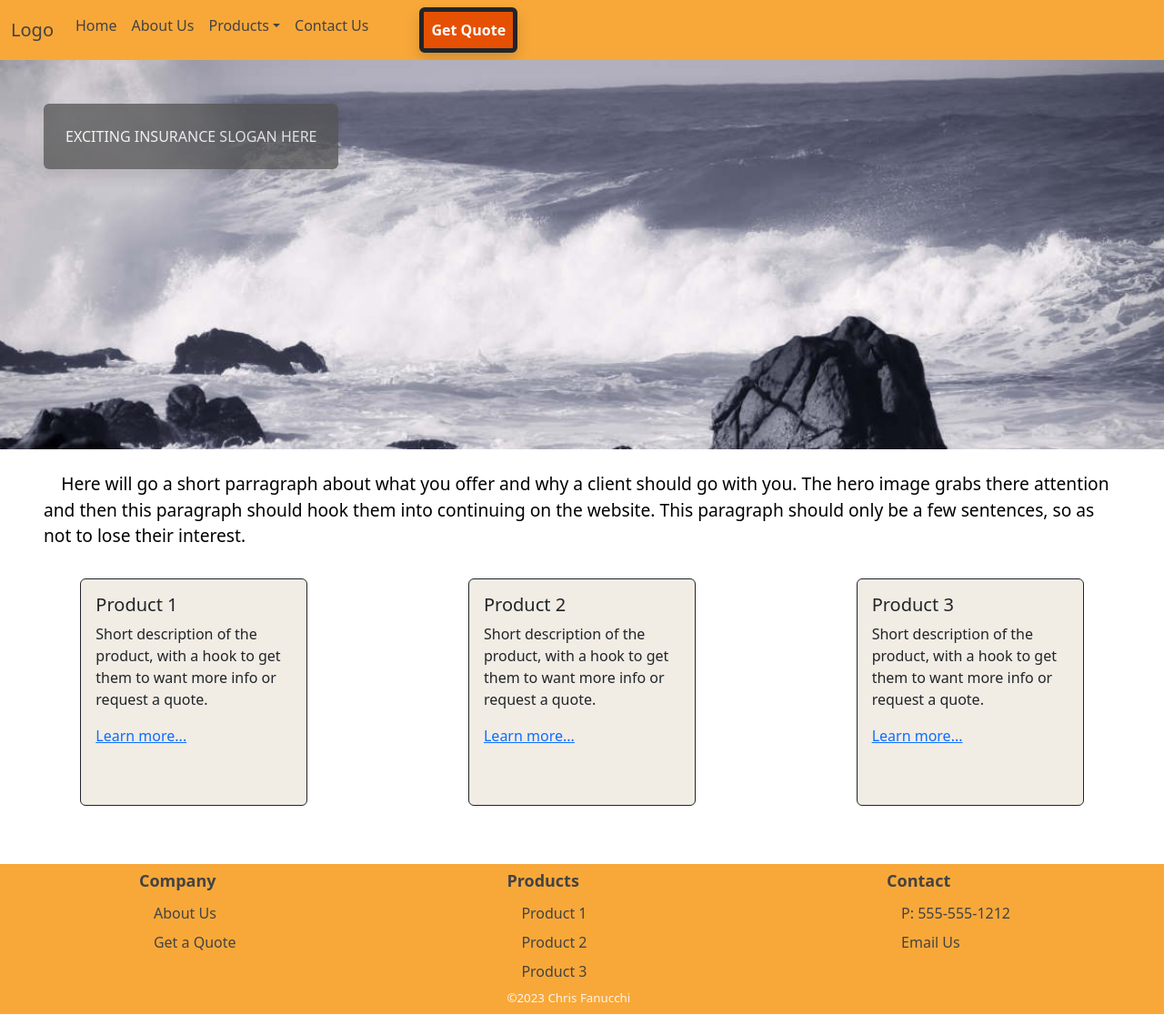
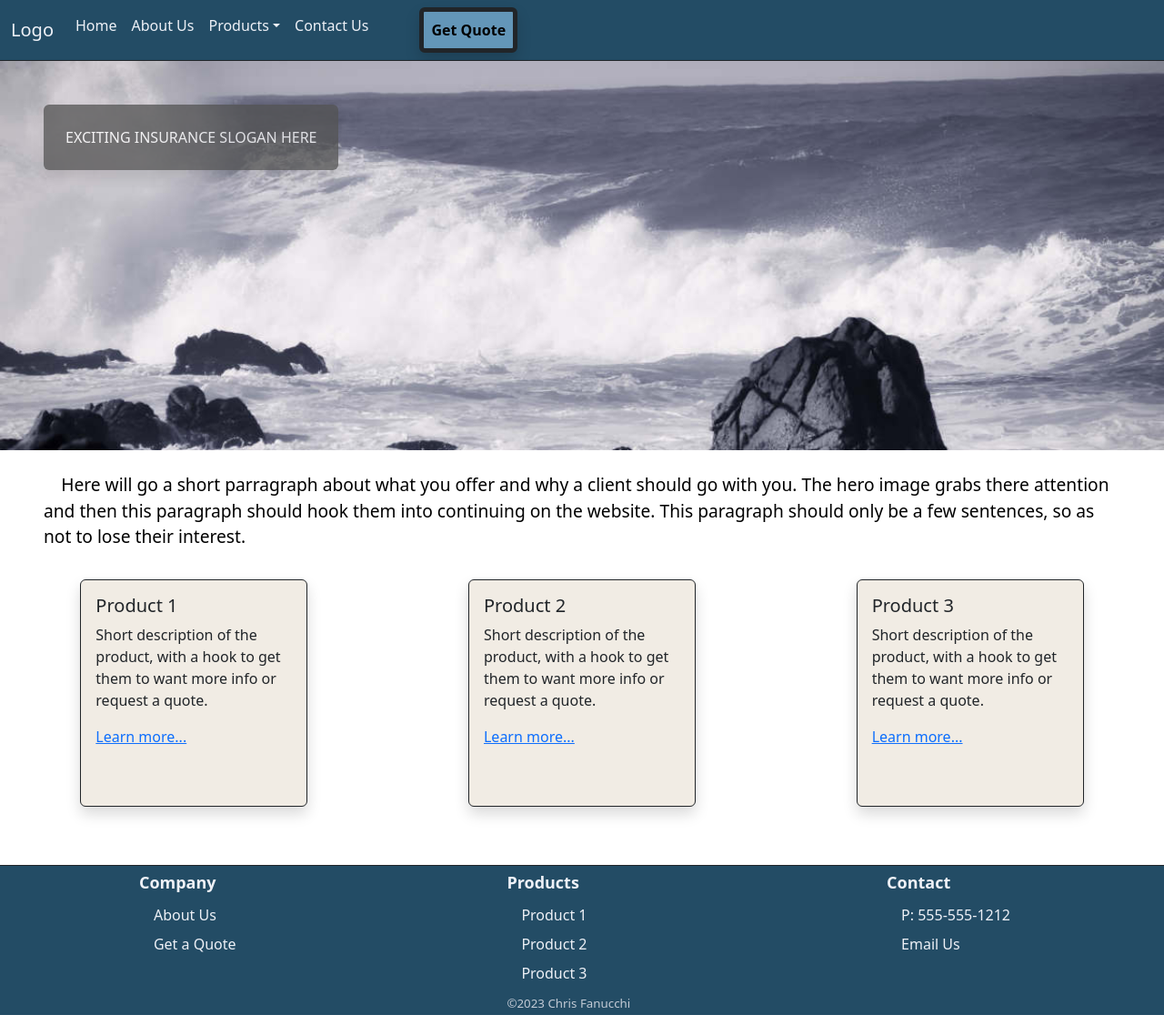
Before and after one commit to Vigilos/InsuranceServices, a Django app: page / in a window 1280 px wide. Shown: the whole page at 91% size. Before the commit the page ends 1115 px from the top, so only its background shows below. Run offline with Django 4.2, Linux system fonts and the light colour scheme; some libraries are stand-ins or nearby versions.

Commit message:
Added form response messages, changed color theme & made minor display adjustments to base.html

```diff
--- a/inssvc/app/static/css/style.css
+++ b/inssvc/app/static/css/style.css
@@ -1,10 +1,13 @@
 #get-quote-link {
-  background-color: #E65002;
-  color: #ffffff;
+  background-color: #6396b8;
+  color: #000000;
   font-weight: bold;
 }
 .bg-color {
-  background-color: #f8a839;
+  background-color: #234c65;
+}
+.bg-color-dropdown {
+  background-color: #316281;
 }
 .bg-card-color {
   background-color: #f1ece4;
@@ -14,7 +17,7 @@
   height: 250px
 }
 .navbar a {
-  color: #434343;
+  color: #eef1f7;
 }
 #hero-text {
   background-color: #525252;
@@ -41,12 +44,12 @@
 #footer h4 {
   font-size: large;
   font-weight: bold;
-  color: #434343;
+  color: #eef1f7;
 }
 #footer a {
-  color: #434343;
+  color: #eef1f7;
 }
 .copyright{
-  color: #fef5ed;
+  color: #c3cbd6;
   font-size: smaller;
 }
--- a/inssvc/app/templates/base.html
+++ b/inssvc/app/templates/base.html
@@ -8,7 +8,6 @@
     {% load bootstrap5 %}
     {% bootstrap_css %}
     {% bootstrap_javascript %}
-    {% bootstrap_messages %}
     {% block title %}<title>Insurance Services</title>{% endblock title %}
     <link rel="stylesheet" type="text/css" href="{% static '/css/style.css' %}">
 </head>
@@ -16,11 +15,11 @@
 <main id="page-container">
 
   {% block navbar %}
-  <nav class="navbar navbar-expand-sm bg-color">
+  <nav class="navbar navbar-expand-sm bg-color border-bottom border-dark">
     <div class="container-fluid">
       <a class="navbar-brand" href="{% url 'home' %}">Logo</a>
-      <button class="navbar-toggler navbar-light" type="button" data-bs-toggle="collapse" data-bs-target="#mynavbar">
-        <span class="navbar-toggler-icon border border-dark rounded"></span>
+      <button class="navbar-toggler navbar-dark" type="button" data-bs-toggle="collapse" data-bs-target="#mynavbar">
+        <span class="navbar-toggler-icon border border-light rounded"></span>
       </button>
       <div class="collapse navbar-collapse" id="mynavbar">
         <ul class="navbar-nav me-auto">
@@ -32,7 +31,7 @@
           </li>
           <li class="nav-item dropdown">
             <a class="nav-link dropdown-toggle" href="#" role="button" data-bs-toggle="dropdown">Products</a>
-            <ul class="dropdown-menu">
+            <ul class="dropdown-menu bg-color-dropdown rounded">
               <li><a class="dropdown-item" href="{% url 'product1' %}">Product 1</a></li>
               <li><a class="dropdown-item" href="{% url 'product2' %}">Product 2</a></li>
               <li><a class="dropdown-item" href="{% url 'product3' %}">Product 3</a></li>
@@ -51,19 +50,20 @@
   {% endblock navbar %}
 
   <div id="content">
+  {% bootstrap_messages %}
   {% block content %}{% endblock content %}
   </div>
 
-  <div class="container-fluid bg-color" id="footer">
+  <div class="container-fluid bg-color border-top border-dark" id="footer">
     <div class="d-flex flex-wrap justify-content-evenly">
       <div class="mx-auto my-2">
         <h4>Company</h4>
         <ul class="nav m-0 flex-column">
           <li class="nav-item">
-            <a class="nav-link py-1 ps-3" href="{% url 'about' %}">About Us</a>
+            <a class="nav-link py-1" href="{% url 'about' %}">About Us</a>
           </li>
           <li class="nav-item">
-            <a class="nav-link py-1 ps-3" href="{% url 'contact-us' %}">Get a Quote</a>
+            <a class="nav-link py-1" href="{% url 'contact-us' %}">Get a Quote</a>
           </li>
         </ul>
       </div>
@@ -71,16 +71,16 @@
         <h4>Products</h4>
         <ul class="nav m-0 flex-column">
           <li class="nav-item">
-            <a class="nav-link py-1 ps-3" href="{% url 'product1' %}">Product 1</a>
+            <a class="nav-link py-1" href="{% url 'product1' %}">Product 1</a>
           </li>
           <li class="nav-item">
-            <a class="nav-link py-1 ps-3" href="{% url 'product2' %}">Product 2</a>
+            <a class="nav-link py-1" href="{% url 'product2' %}">Product 2</a>
           </li>
           <li class="nav-item">
-            <a class="nav-link py-1 ps-3" href="{% url 'product3' %}">Product 3</a>
+            <a class="nav-link py-1" href="{% url 'product3' %}">Product 3</a>
           </li>
         </ul>
-        <div class="mt-1">
+        <div class="mt-2">
           <p class="copyright">&copy;2023 Chris Fanucchi</p>
         </div>
       </div>
@@ -88,10 +88,10 @@
         <h4>Contact</h4>
         <ul class="nav m-0 flex-column">
           <li class="nav-item">
-            <a class="nav-link py-1 ps-3" href="tel:555-555-1212">P: 555-555-1212</a>
+            <a class="nav-link py-1" href="tel:555-555-1212">P: 555-555-1212</a>
           </li>
           <li class="nav-item">
-            <a class="nav-link py-1 ps-3" href="{% url 'contact-us' %}">Email Us</a>
+            <a class="nav-link py-1" href="{% url 'contact-us' %}">Email Us</a>
           </li>
         </ul>
       </div>
--- a/inssvc/app/templates/index.html
+++ b/inssvc/app/templates/index.html
@@ -14,21 +14,21 @@
 
   <div class="d-flex flex-wrap flex-sm-row justify-content-around mb-5">
 
-    <div class="card m-3 bg-card-color text-dark border-dark card-size">
+    <div class="card m-3 bg-card-color text-dark border-dark card-size shadow">
       <div class="card-body">
         <h5 class="card-title">Product 1</h5>
         <p class="card-text">Short description of the product, with a hook to get them to want more info or request a quote.</p>
         <a href="{% url 'product1' %}" class="card-link text-primary">Learn more...</a>
       </div>
     </div>
-    <div class="card m-3 bg-card-color text-dark border-dark card-size">
+    <div class="card m-3 bg-card-color text-dark border-dark card-size shadow">
       <div class="card-body">
         <h5 class="card-title">Product 2</h5>
         <p class="card-text">Short description of the product, with a hook to get them to want more info or request a quote.</p>
         <a href="{% url 'product2' %}" class="card-link text-primary">Learn more...</a>
       </div>
     </div>
-    <div class="card m-3 bg-card-color text-dark border-dark card-size">
+    <div class="card m-3 bg-card-color text-dark border-dark card-size shadow">
       <div class="card-body">
         <h5 class="card-title">Product 3</h5>
         <p class="card-text">Short description of the product, with a hook to get them to want more info or request a quote.</p>
--- a/inssvc/app/views.py
+++ b/inssvc/app/views.py
@@ -6,6 +6,7 @@ import os
 from django.utils import timezone
 from django.shortcuts import render
 from django.http import HttpResponseRedirect
+from django.contrib import messages
 from dotenv import load_dotenv
 from .forms import EmailForm
 
@@ -35,14 +36,18 @@ def product3(request):
 def contact_us(request):
     if request.method == "POST" or None:
         form = EmailForm(request.POST or None)
-        print(request.POST)
         if form.is_valid():
-            print('POST successful - Form validated!')
-            print(send_email(request.POST))
+            send_email_response = send_email(request.POST)
+            if send_email_response == 'Email Sent':
+                messages.success(
+                    request, 'Thank you! Your request was submitted successfully.')
+            else:
+                error_message = 'An error occurred and the message was not sent. ' + send_email_response
+                messages.error(request, error_message)
             return HttpResponseRedirect('/contact-us')
         else:
-            print('Invalid entries on form! Error: ' +
-                  str(form.errors.as_json()))
+            messages.error(
+                request, 'Your message wasn\'t sent yet. Please, see entry errors below.')
             return render(request, 'contact-us.html', {'form': form})
     else:
         form = EmailForm()
@@ -51,49 +56,47 @@ def contact_us(request):
 
 def send_email(request):
 
-    # try:
-    file_path = Path(__file__).parent.resolve()
-    html = Template(
-        Path(f'{file_path}/email_content.html').read_text())
-    email = EmailMessage()
-    email['from'] = "test@knightskeep.com"
-    email['to'] = "admin@knightskeep.com"
-    email['subject'] = "From Contact Us Form"
+    try:
+        file_path = Path(__file__).parent.resolve()
+        html = Template(
+            Path(f'{file_path}/email_content.html').read_text())
+        email = EmailMessage()
+        email['from'] = "test@knightskeep.com"
+        email['to'] = "admin@knightskeep.com"
+        email['subject'] = "From Contact Us Form"
 
-    email_data = dict(request)
-    email_data.pop('csrfmiddlewaretoken')
+        email_data = dict(request)
+        email_data.pop('csrfmiddlewaretoken')
 
-    for key, item in email_data.items():
-        if key == 'name':
-            name = ''.join(item)
-        if key == 'email_address':
-            email_address = ''.join(item)
-        if key == 'phone':
-            phone = ''.join(item)
-        if key == 'message':
-            message = ''.join(item)
+        for key, item in email_data.items():
+            if key == 'name':
+                name = ''.join(item)
+            if key == 'email_address':
+                email_address = ''.join(item)
+            if key == 'phone':
+                phone = ''.join(item)
+            if key == 'message':
+                message = ''.join(item)
 
-    email_data.pop('name')
-    email_data.pop('email_address')
-    email_data.pop('phone')
-    email_data.pop('message')
+        email_data.pop('name')
+        email_data.pop('email_address')
+        email_data.pop('phone')
+        email_data.pop('message')
 
-    key_list = []
-    for key in email_data.keys():
-        key_list.append(key)
-    insurance = ', '.join(key_list)
+        key_list = []
+        for key in email_data.keys():
+            key_list.append(key)
+        insurance = ', '.join(key_list)
 
-    print(name, email_address, phone, message, insurance)
+        date_time = timezone.localtime().strftime("%m/%d/%Y %H:%M:%S (PT)")
+        email.set_content(html.substitute(name=name, email_address=email_address,
+                          phone=phone, insurance=insurance, message=message, sent=date_time), 'html')
+        with smtplib.SMTP_SSL(host='mail.knightskeep.com', port=465, timeout=30) as smtp:
+            smtp.ehlo()
+            smtp.login(os.getenv('USER_NAME'), os.getenv('PASS'))
+            smtp.send_message(email)
 
-    date_time = timezone.localtime().strftime("%m/%d/%Y %H:%M:%S (PT)")
-    email.set_content(html.substitute(name=name, email_address=email_address, phone=phone,
-                                      insurance=insurance, message=message, sent=date_time), 'html')
-    with smtplib.SMTP_SSL(host='mail.knightskeep.com', port=465, timeout=30) as smtp:
-        smtp.ehlo()
-        smtp.login(os.getenv('USER_NAME'), os.getenv('PASS'))
-        smtp.send_message(email)
+        return 'Email Sent'
 
-    return 'Email sent successfully!'
-
-    # except Exception as err:
-    #     return ('Something went wrong with send_mail. Error: ' + str(err))
+    except Exception as err:
+        return str(err)
```
Also changed, not shown: inssvc/inssvc/settings.py (+9 -1 lines).
